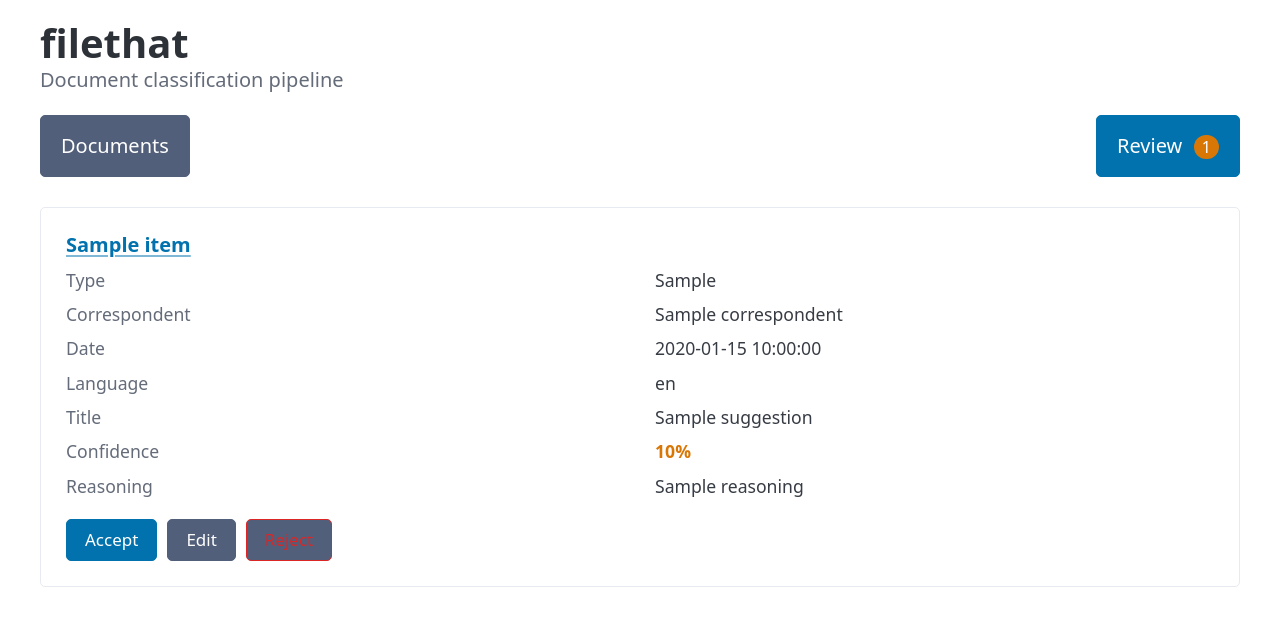
After one commit to MoSizzle87/paperless-pipeline, a Python web app: template filethat/web/templates/review.html in a window 1280 px wide. The commit adds this page. Shown: the top 636 px of the page. Run offline with Jinja, Linux system fonts and the light colour scheme; the template is opened without the code that fills it: most values are stand-ins (such as "Sample title", 1, 10 or a date in 2020); some libraries are stand-ins or nearby versions.

Commit message:
feat: implement §10 human-in-the-loop review gate
Low-confidence documents (below configurable threshold, default 0.7) are routed
to data/review/ instead of library/, with a .suggestion.json alongside the PDF.

- config.yaml / config.py: new review.enabled + review.confidence_threshold fields
  and paths.review for the review directory
- pipeline.py: _route_to_review() moves OCR'd PDF + writes suggestion.json;
  journal status becomes "review"
- organize.py: extract build_stem() + _resolve_type_label() helpers to share
  naming logic with the review path
- cli.py: creates data/review/ at scan start; cmd_stats shows review count
- web/app.py: GET /review, GET /review/pdf/<f>, POST /api/review/accept|edit|reject
  with feedback logging to review_feedback.jsonl
- web/templates/review.html: new page with Accept / Edit (inline form) / Reject
  buttons using htmx; index.html gains nav tab to review page
- tests/test_pipeline.py: 5 new tests covering routing, suggestion JSON content,
  journal status, review-disabled path

Co-Authored-By: Claude Sonnet 4.6 <noreply@anthropic.com>

```diff
--- a/config.yaml
+++ b/config.yaml
@@ -23,6 +23,10 @@ paths:
 web:
   host: 0.0.0.0
   port: 8000
+
+review:
+  enabled: true
+  confidence_threshold: 0.7
 
 referential:
   document_types:
--- a/filethat/web/templates/index.html
+++ b/filethat/web/templates/index.html
@@ -72,10 +72,14 @@
 </head>
 <body>
     <main class="container">
-        <hgroup style="margin-bottom: 1.5rem;">
+        <hgroup style="margin-bottom: 1rem;">
             <h1 style="margin-bottom: 0;">filethat</h1>
             <p style="margin: 0; color: var(--pico-muted-color);">Document classification pipeline</p>
         </hgroup>
+        <nav style="margin-bottom: 1.5rem; display: flex; gap: 0.5rem;">
+            <a href="/" role="button" aria-current="true">Documents</a>
+            <a href="/review" role="button" class="secondary">Review</a>
+        </nav>
 
         <div
             class="stats-grid"
--- /dev/null
+++ b/filethat/web/templates/review.html
@@ -0,0 +1,160 @@
+<!DOCTYPE html>
+<html lang="en" data-theme="light">
+<head>
+    <meta charset="UTF-8">
+    <meta name="viewport" content="width=device-width, initial-scale=1.0">
+    <title>filethat — Review</title>
+    <link rel="stylesheet" href="https://cdn.jsdelivr.net/npm/@picocss/pico@2/css/pico.min.css">
+    <script src="https://unpkg.com/htmx.org@1.9.10"></script>
+    <style>
+        .review-card {
+            border: 1px solid var(--pico-muted-border-color);
+            border-radius: var(--pico-border-radius);
+            padding: 1.25rem;
+            margin-bottom: 1.5rem;
+            background: var(--pico-card-background-color);
+        }
+        .review-card h3 { margin-bottom: 0.5rem; font-size: 1rem; }
+        .suggestion-grid {
+            display: grid;
+            grid-template-columns: 1fr 1fr;
+            gap: 0.4rem 1.5rem;
+            font-size: 0.88em;
+            margin-bottom: 1rem;
+        }
+        .suggestion-grid dt { color: var(--pico-muted-color); margin: 0; }
+        .suggestion-grid dd { margin: 0; font-weight: 500; }
+        .conf-low { color: #d97706; font-weight: 700; }
+        .action-row { display: flex; gap: 0.5rem; flex-wrap: wrap; align-items: center; }
+        .action-row button { margin: 0; padding: 0.35rem 0.9rem; font-size: 0.85rem; }
+        .edit-form { margin-top: 1rem; padding-top: 1rem; border-top: 1px solid var(--pico-muted-border-color); }
+        .edit-form label { font-size: 0.85em; }
+        .edit-form input, .edit-form select { margin-bottom: 0.5rem; }
+        .edit-grid {
+            display: grid;
+            grid-template-columns: 1fr 1fr;
+            gap: 0 1rem;
+        }
+        @media (max-width: 600px) {
+            .suggestion-grid, .edit-grid { grid-template-columns: 1fr; }
+        }
+        nav a[role="button"][aria-current="true"] {
+            background: var(--pico-primary);
+            color: var(--pico-primary-inverse);
+            border-color: var(--pico-primary);
+        }
+    </style>
+</head>
+<body>
+    <main class="container">
+        <hgroup style="margin-bottom: 1rem;">
+            <h1 style="margin-bottom: 0;">filethat</h1>
+            <p style="margin: 0; color: var(--pico-muted-color);">Document classification pipeline</p>
+        </hgroup>
+        <nav style="margin-bottom: 1.5rem; display: flex; gap: 0.5rem;">
+            <a href="/" role="button" class="secondary">Documents</a>
+            <a href="/review" role="button" aria-current="true">
+                Review
+                {% if review_count > 0 %}
+                <span style="margin-left: 0.4em; background: #d97706; color: #fff;
+                             border-radius: 99px; padding: 0.05em 0.5em; font-size: 0.8em;">
+                    {{ review_count }}
+                </span>
+                {% endif %}
+            </a>
+        </nav>
+
+        {% if items %}
+        {% for item in items %}
+        {% set s = item.suggestion %}
+        {% set fn = item.pdf_name %}
+        <div class="review-card" id="card-{{ loop.index }}">
+            <h3>
+                <a href="/review/pdf/{{ fn }}" target="_blank" rel="noopener">{{ fn }}</a>
+            </h3>
+            <dl class="suggestion-grid">
+                <dt>Type</dt>
+                <dd>{{ s.document_type }}</dd>
+                <dt>Correspondent</dt>
+                <dd>{{ s.correspondent }}</dd>
+                <dt>Date</dt>
+                <dd>{{ s.document_date or "—" }}</dd>
+                <dt>Language</dt>
+                <dd>{{ s.language }}</dd>
+                <dt>Title</dt>
+                <dd>{{ s.title }}</dd>
+                <dt>Confidence</dt>
+                <dd>
+                    <span class="conf-low">{{ "%.0f%%" | format(s.confidence * 100) }}</span>
+                </dd>
+                <dt>Reasoning</dt>
+                <dd style="grid-column: span 1;">{{ s.reasoning }}</dd>
+            </dl>
+
+            <div class="action-row">
+                <button
+                    hx-post="/api/review/accept/{{ fn }}"
+                    hx-confirm="Accept this classification and move to library?"
+                    hx-swap="none"
+                    hx-on::after-request="if(event.detail.successful) document.getElementById('card-{{ loop.index }}').remove()"
+                >Accept</button>
+                <button
+                    class="secondary"
+                    onclick="document.getElementById('edit-{{ loop.index }}').style.display =
+                             document.getElementById('edit-{{ loop.index }}').style.display === 'none' ? 'block' : 'none'"
+                >Edit</button>
+                <button
+                    class="secondary"
+                    style="color: #dc2626; border-color: #dc2626;"
+                    hx-post="/api/review/reject/{{ fn }}"
+                    hx-confirm="Reject this document and move to failed/?"
+                    hx-swap="none"
+                    hx-on::after-request="if(event.detail.successful) document.getElementById('card-{{ loop.index }}').remove()"
+                >Reject</button>
+            </div>
+
+            <div id="edit-{{ loop.index }}" class="edit-form" style="display: none;">
+                <form
+                    hx-post="/api/review/edit/{{ fn }}"
+                    hx-swap="none"
+                    hx-on::after-request="if(event.detail.successful) document.getElementById('card-{{ loop.index }}').remove()"
+                >
+                    <div class="edit-grid">
+                        <label>
+                            Type
+                            <input type="text" name="document_type" value="{{ s.document_type }}" required>
+                        </label>
+                        <label>
+                            Correspondent
+                            <input type="text" name="correspondent" value="{{ s.correspondent }}" required>
+                        </label>
+                        <label>
+                            Date (YYYY-MM-DD)
+                            <input type="text" name="document_date" value="{{ s.document_date or '' }}">
+                        </label>
+                        <label>
+                            Language
+                            <select name="language">
+                                <option value="fr" {% if s.language == 'fr' %}selected{% endif %}>fr</option>
+                                <option value="en" {% if s.language == 'en' %}selected{% endif %}>en</option>
+                                <option value="other" {% if s.language == 'other' %}selected{% endif %}>other</option>
+                            </select>
+                        </label>
+                        <label style="grid-column: span 2;">
+                            Title
+                            <input type="text" name="title" value="{{ s.title }}" required>
+                        </label>
+                    </div>
+                    <button type="submit">Accept with edits</button>
+                </form>
+            </div>
+        </div>
+        {% endfor %}
+        {% else %}
+        <p style="text-align: center; color: var(--pico-muted-color); padding: 3rem 0;">
+            No documents pending review.
+        </p>
+        {% endif %}
+    </main>
+</body>
+</html>
```
Also changed, not shown: DESIGN.md (+1 -1 lines), filethat/cli.py (+6 -2 lines), filethat/config.py (+7 -0 lines), filethat/organize.py (+14 -13 lines), filethat/pipeline.py (+81 -6 lines), filethat/web/app.py (+200 -1 lines), tests/test_pipeline.py (+125 -0 lines).
